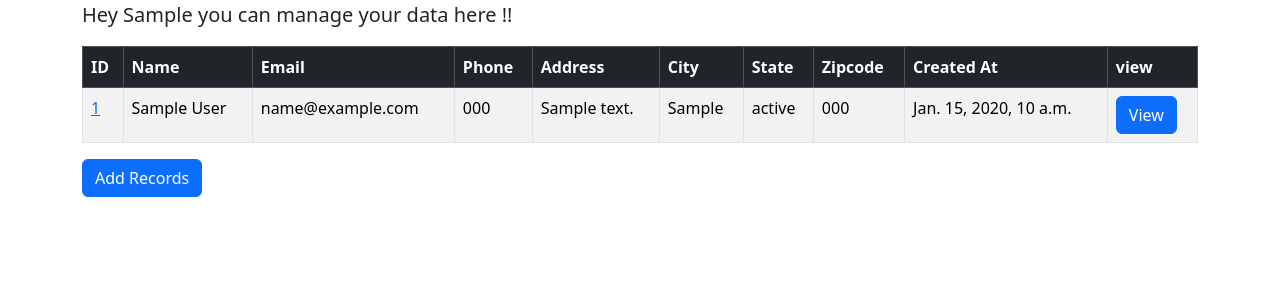
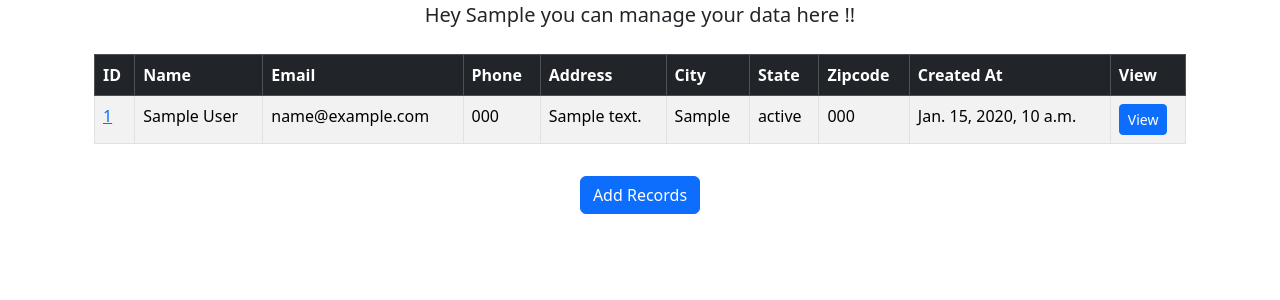
Before and after one commit to Anilnayak126/Django-CRM, a Django app: page /manage_records/ in a window 1280 px wide. Shown: the part 56-356 px from the top of the page. Run offline with Django 5.2, Linux system fonts and the light colour scheme; a user stored in the database is signed in; tables that the repository leaves empty hold one stand-in row (values such as "Sample post").

Commit message:
adding responsiveness

```diff
--- a/website/templates/m_records.html
+++ b/website/templates/m_records.html
@@ -1,19 +1,14 @@
-
 {% extends 'base.html' %}
 
 {% block content %}
 
-
-
 {% if user.is_authenticated %}
-
-<blockquote class="blockquote">
+<blockquote class="blockquote text-center">
     <p>Hey {{ user.first_name }} you can manage your data here !!</p>
 </blockquote>
 
-
-<div class=" d-flex justify-content-center w-100">
-
+<div class="container mt-4">
+    <div class="table-responsive">
         <table class="table table-striped table-hover table-bordered">
             <thead class="table-dark">
                 <tr>
@@ -26,11 +21,10 @@
                     <th scope="col">State</th>
                     <th scope="col">Zipcode</th>
                     <th scope="col">Created At</th>
-      <th scope="col ">view</th>
+                    <th scope="col">View</th>
                 </tr>
             </thead>
             <tbody>
-
                 {% if records %}
                     {% for record in records %}
                         <tr>
@@ -43,20 +37,20 @@
                             <td>{{ record.state }}</td>
                             <td>{{ record.zipcode }}</td>
                             <td>{{ record.created_at }}</td>
-			<td><a class="btn btn-primary" href="{% url "view_person" record.id %}">View</a></td>
+                            <td>
+                                <a class="btn btn-primary btn-sm" href="{% url "view_person" record.id %}">View</a>
+                            </td>
                         </tr>
                     {% endfor %}
-
                 {% endif %}
-
-
             </tbody>
         </table>
+    </div>
 
-
+    <div class="text-center mt-3">
+        <a class="btn btn-primary" href="{% url "add_records" %}">Add Records</a>
     </div>
-<a class="btn btn-primary" href="{% url "add_records" %}">Add Records</a>
-
+</div>
 {% endif %}
 
 {% endblock %}
```
Also changed, not shown: website/templates/records.html (+7 -13 lines). Lines whose indentation alone changed are shown as unchanged.
